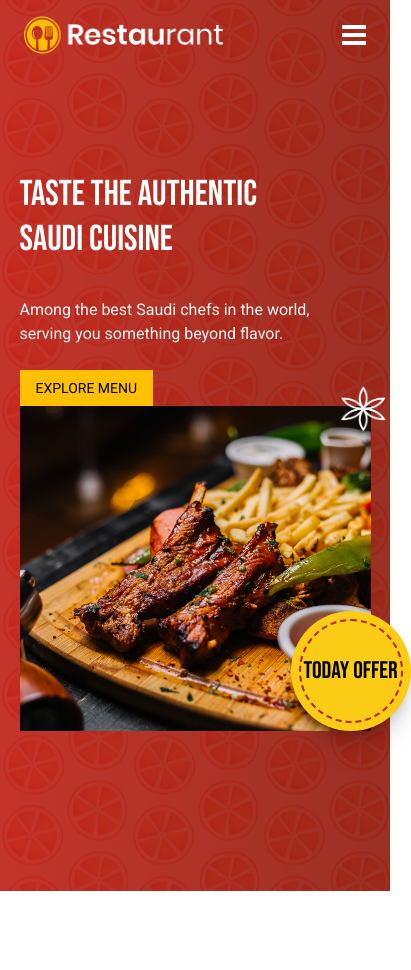
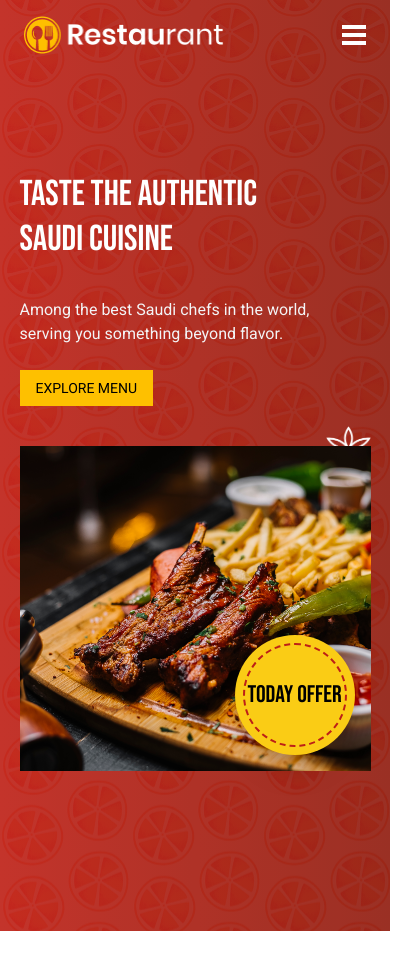
Before and after one commit to rasel-gannicus/Softnio-Restaurant-Landing-Page-with-NextJs-Typescript, a Next.js app: page / in a window 390 px wide. Shown: the top 970 px of the page, 411 px wide, since content can reach past the window. Built offline with nearby package versions, Linux system fonts and the light colour scheme.

Commit message:
making banner responsiveness done

```diff
--- a/src/app/components/Home Page/Banner/Banner.tsx
+++ b/src/app/components/Home Page/Banner/Banner.tsx
@@ -8,7 +8,7 @@ const Banner = () => {
 <div className="bg-gradient-to-r from-[#BD1F17] to-[#8E1B0F] bg-opacity-100 z-50">
   <div className="pb-[160px] pt-[160px] bg-[url('/banner-bg.png')] bg-opacity-50">
 
-        <div className="flex justify-center items-center flex-col lg:flex-row max-w-[1320px] w-[90%] mx-auto relative ">
+        <div className="flex justify-center items-center flex-col gap-y-10 lg:flex-row max-w-[1320px] w-[90%] mx-auto relative ">
           {/* --- Banner left Side --- */}
           <div className="text-white flex flex-col justify-center items-start  gap-6  w-full h-full ">
             <div className="lg:absolute lg:top-10 lg:left-0 lg:px-5 py-3 lg:bg-[rgba(189,31,23,0.43)] xl:min-w-[850px] z-20 ">
@@ -26,20 +26,20 @@ const Banner = () => {
           </div>
 
           {/* --- Banner right Side --- */}
-          <div className="bg-green-400 relative">
+          <div className="bg-green-400 relative z-0">
             <Image
               src={bannerSideImgMain}
               alt="banner-side-img"
-              className="w-[1050px] z-10"
+              className="w-[1050px] lg:z-10 z-50"
             />
             <Image
               src={bannerSideImgFlower}
               alt="banner-side-img"
-              className="absolute -top-[7%] translate-y-[7%] -right-[5%] translate-x-[-5%] "
+              className="absolute -z-10 -top-[7%] translate-y-[7%] lg:-right-[5%] right-0 lg:translate-x-[-5%] "
               width={45}
               height={45}
             />
-            <div className="w-[120px] h-[120px] z-50 bg-yellow-400 rounded-full absolute bottom-0 -right-10 p-2  shadow-xl drop-shadow-xl">
+            <div className="w-[120px] h-[120px] z-50 bg-yellow-400 rounded-full absolute lg:bottom-0 bottom-4 right-4 lg:-right-10 p-2  shadow-xl drop-shadow-xl">
               <div className="border-2 border-dashed w-full h-full border-[#BD1F17] rounded-full flex justify-center items-center text-center">
                 <h2 className="Font-bebasNeue text-2xl leading-tight ">
                   Today Offer
```
